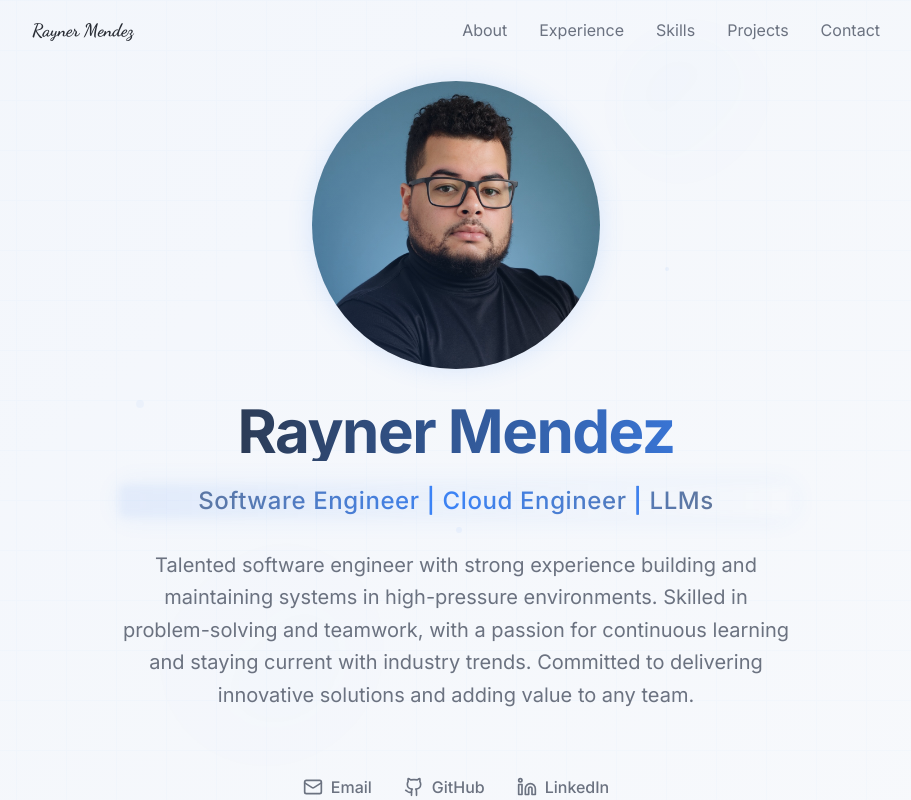
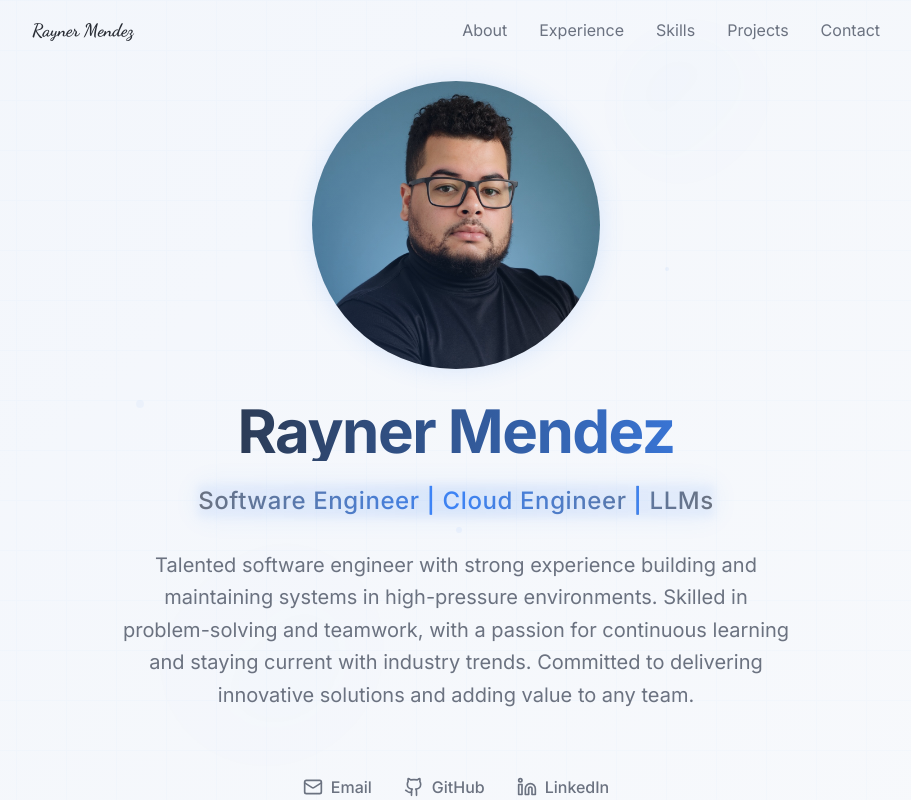
Before and after one commit to RaynerMDZ/rayner-mendez-portfolio, a React (Vite) app: page / in a window 1280 px wide. Shown: the top 800 px of the page, without its empty margins (184-1095 px from the left). Built offline with nearby package versions, Linux system fonts and the light colour scheme.

Commit message:
Fix hero title shadow

```diff
--- a/src/features/portfolio/components/Hero.tsx
+++ b/src/features/portfolio/components/Hero.tsx
@@ -54,11 +54,11 @@ const Hero = () => {
             <h1 className="text-5xl md:text-6xl font-bold tracking-tight bg-gradient-to-r from-foreground to-tech-accent bg-clip-text text-transparent">
               Rayner Mendez
             </h1>
-            <div className="relative">
+            <div className="relative inline-block">
               <p className="text-xl md:text-2xl font-medium text-transparent bg-clip-text bg-gradient-to-r from-tech-muted via-tech-accent to-tech-muted animate-fadeInUp tracking-wide">
                 Software Engineer <span className="text-tech-accent">|</span> Cloud Engineer <span className="text-tech-accent">|</span> LLMs
               </p>
-              <div className="absolute inset-0 blur-sm bg-gradient-to-r from-tech-accent/20 to-transparent opacity-50 animate-glow"></div>
+              <div className="absolute inset-0 blur-sm bg-gradient-to-r from-tech-accent/20 via-tech-accent/30 to-tech-accent/20 opacity-50 animate-glow -z-10"></div>
             </div>
           </div>
 
```
